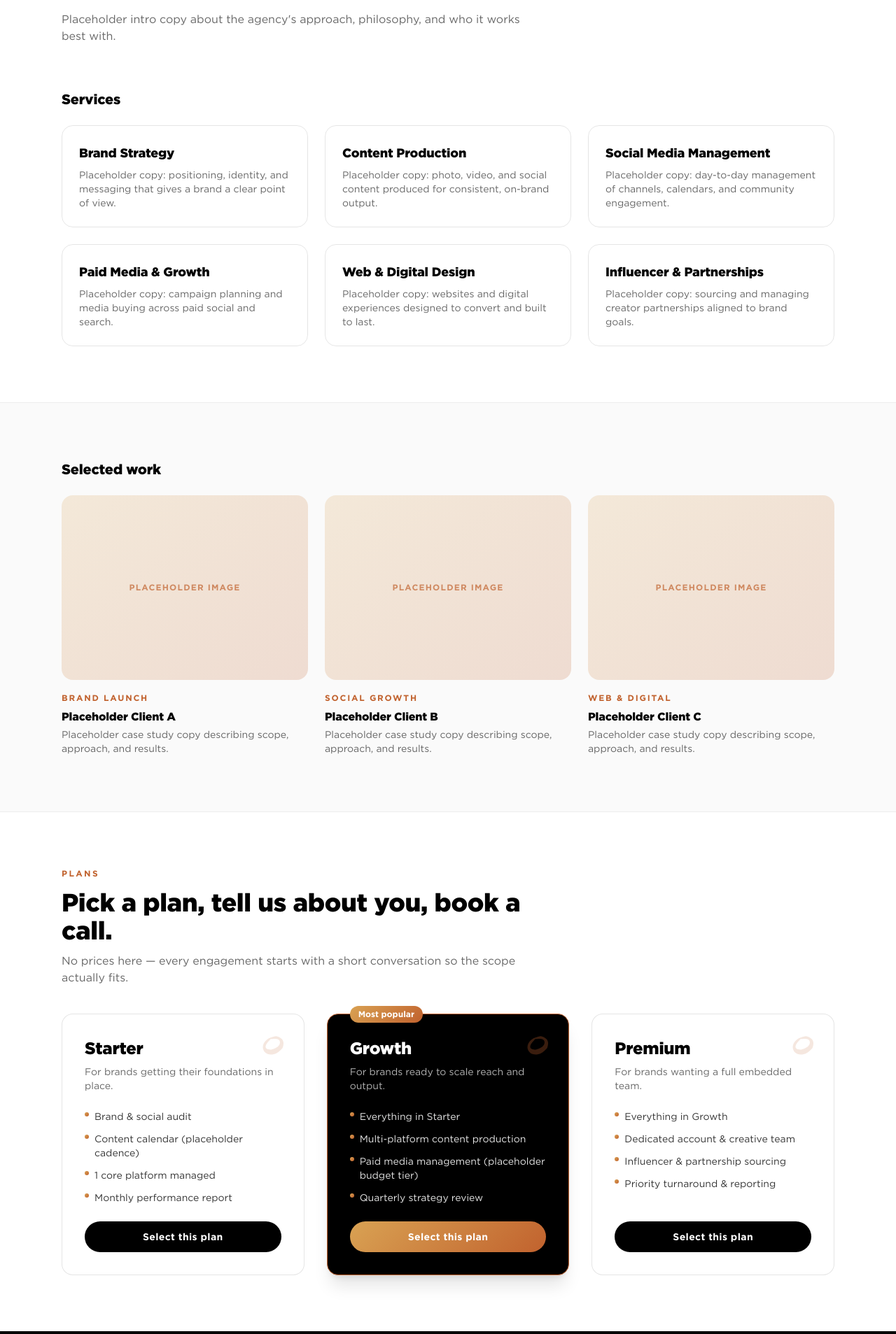
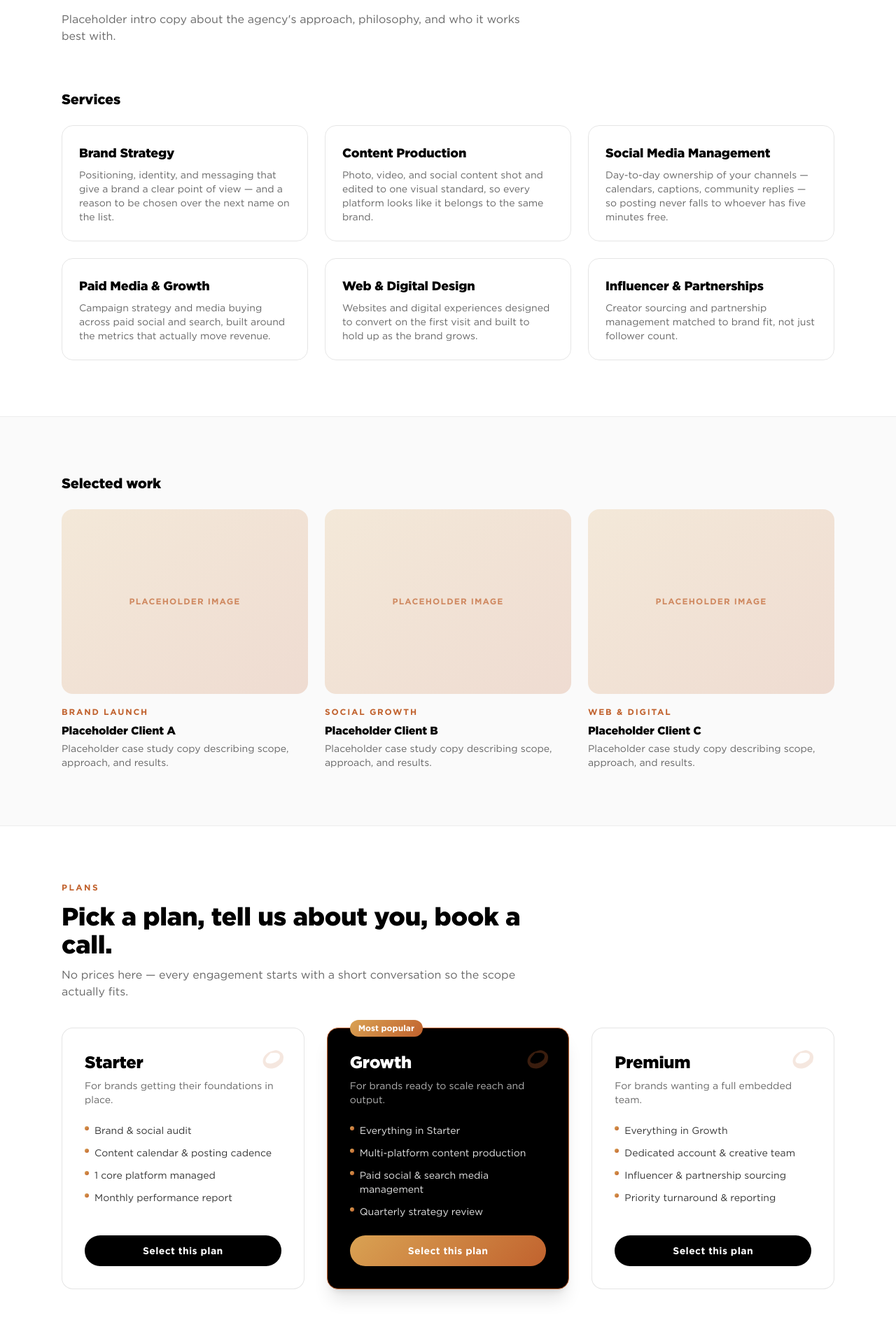
Before and after one commit to nabildorhmi/Rouh-UI, a React (Vite) app: page /agency in a window 1280 px wide. Shown: the part 282-2189 px from the top of the page at 70% size. Built offline with nearby package versions, Linux system fonts and the light colour scheme.

Commit message:
feat(02-01): rewrite services and plans copy with final brand voice
- Replace all 6 service descriptions with final UI-SPEC copy, no placeholder strings
- Replace Starter/Growth/Premium feature bullets with final scope, no placeholder annotations

```diff
--- a/src/data/plans.ts
+++ b/src/data/plans.ts
@@ -1,7 +1,6 @@
 import type { Plan } from "../types";
 
-// Agency plans intentionally show no pricing — the flow is "pick a plan, tell us
-// about you, book a call." Replace feature lists with final scope per plan.
+// Agency plans intentionally show no pricing — the flow is "pick a plan, tell us about you, book a call."
 export const plans: Plan[] = [
   {
     id: "starter",
@@ -9,7 +8,7 @@ export const plans: Plan[] = [
     tagline: "For brands getting their foundations in place.",
     features: [
       "Brand & social audit",
-      "Content calendar (placeholder cadence)",
+      "Content calendar & posting cadence",
       "1 core platform managed",
       "Monthly performance report",
     ],
@@ -21,7 +20,7 @@ export const plans: Plan[] = [
     features: [
       "Everything in Starter",
       "Multi-platform content production",
-      "Paid media management (placeholder budget tier)",
+      "Paid social & search media management",
       "Quarterly strategy review",
     ],
     highlighted: true,
--- a/src/data/services.ts
+++ b/src/data/services.ts
@@ -1,35 +1,34 @@
 import type { Service } from "../types";
 
-// Placeholder content — replace with real ROUH Agency service copy.
 export const services: Service[] = [
   {
     title: "Brand Strategy",
     description:
-      "Placeholder copy: positioning, identity, and messaging that gives a brand a clear point of view.",
+      "Positioning, identity, and messaging that give a brand a clear point of view — and a reason to be chosen over the next name on the list.",
   },
   {
     title: "Content Production",
     description:
-      "Placeholder copy: photo, video, and social content produced for consistent, on-brand output.",
+      "Photo, video, and social content shot and edited to one visual standard, so every platform looks like it belongs to the same brand.",
   },
   {
     title: "Social Media Management",
     description:
-      "Placeholder copy: day-to-day management of channels, calendars, and community engagement.",
+      "Day-to-day ownership of your channels — calendars, captions, community replies — so posting never falls to whoever has five minutes free.",
   },
   {
     title: "Paid Media & Growth",
     description:
-      "Placeholder copy: campaign planning and media buying across paid social and search.",
+      "Campaign strategy and media buying across paid social and search, built around the metrics that actually move revenue.",
   },
   {
     title: "Web & Digital Design",
     description:
-      "Placeholder copy: websites and digital experiences designed to convert and built to last.",
+      "Websites and digital experiences designed to convert on the first visit and built to hold up as the brand grows.",
   },
   {
     title: "Influencer & Partnerships",
     description:
-      "Placeholder copy: sourcing and managing creator partnerships aligned to brand goals.",
+      "Creator sourcing and partnership management matched to brand fit, not just follower count.",
   },
 ];
```
